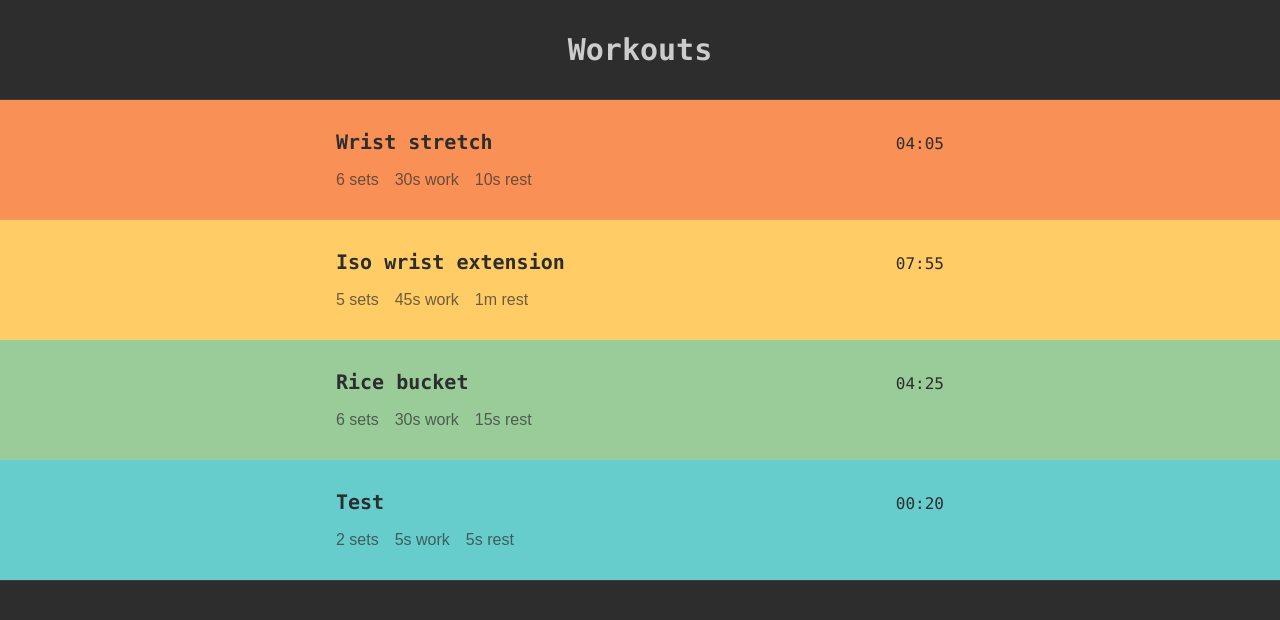
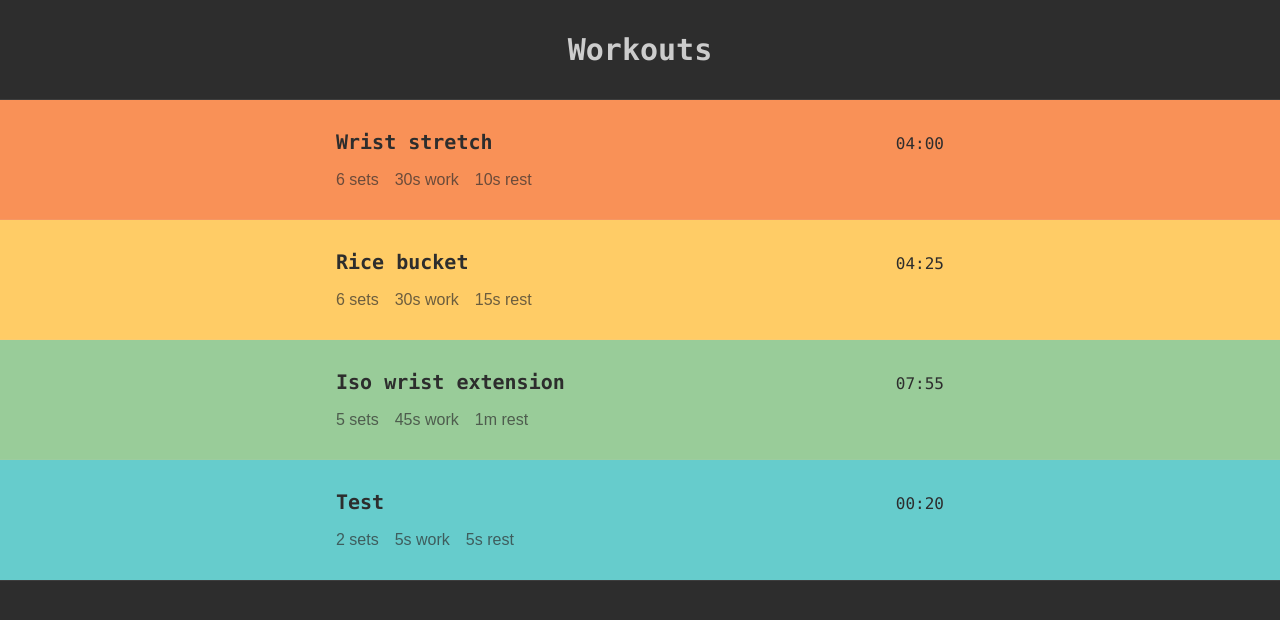
Before and after one commit to yaychris/timers, a React (Vite) app: page / in a window 1280 px wide. Shown: the top 620 px of the page. Built offline with nearby package versions, Linux system fonts and the light colour scheme.

Commit message:
Workout adjustments

```diff
--- a/src/workouts.ts
+++ b/src/workouts.ts
@@ -4,26 +4,26 @@ export const workouts: Workout[] = [
   {
     name: 'Wrist stretch',
     color: 'orange',
-    preStartDuration: 15,
+    preStartDuration: 10,
     setCount: 6,
     setDuration: 30,
     restDuration: 10,
   },
   {
+    name: 'Rice bucket',
+    color: 'yellow',
+    preStartDuration: 10,
+    setCount: 6,
+    setDuration: 30,
+    restDuration: 15,
+  },
+  {
     name: 'Iso wrist extension',
-    color: 'yellow',
+    color: 'green',
     preStartDuration: 10,
     setCount: 5,
     setDuration: 45,
     restDuration: 60,
-  },
-  {
-    name: 'Rice bucket',
-    color: 'green',
-    preStartDuration: 10,
-    setCount: 6,
-    setDuration: 30,
-    restDuration: 15,
   },
   {
     name: 'Test',
```
